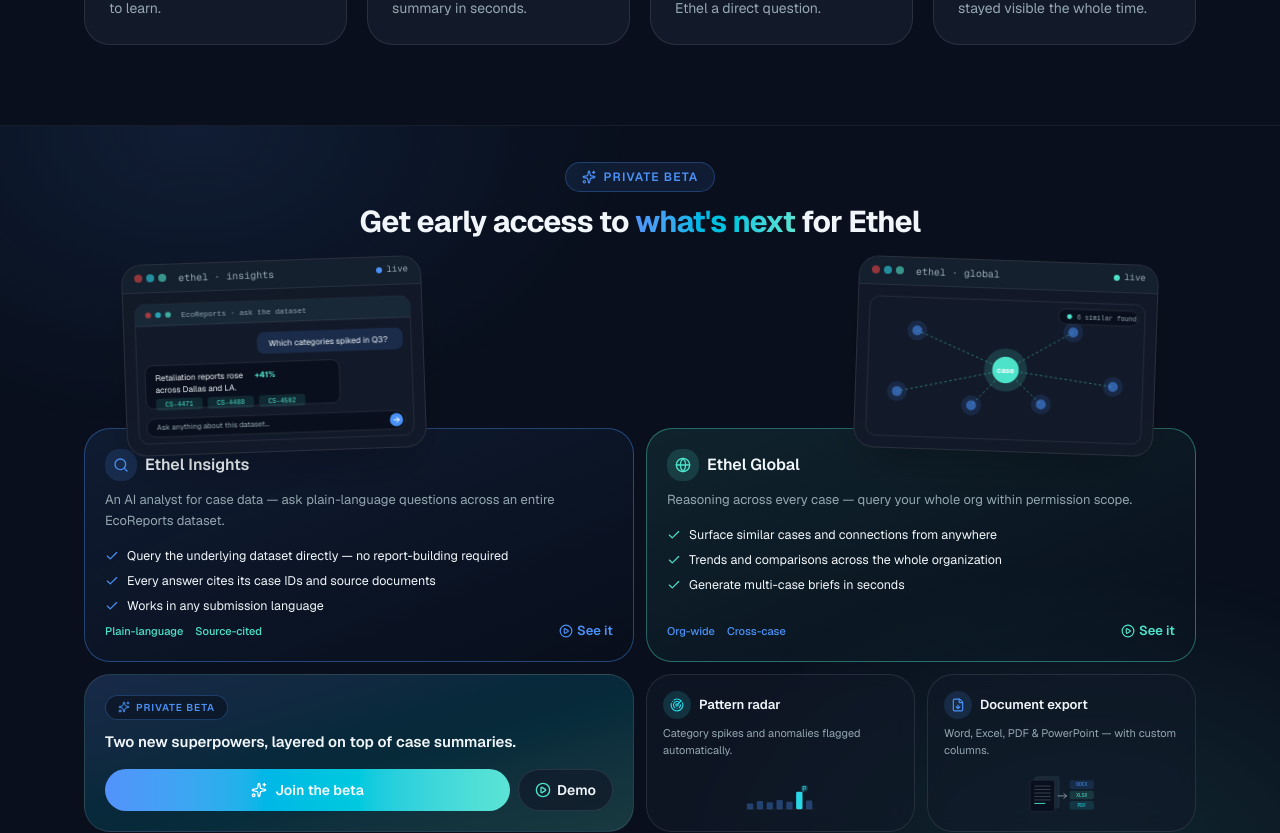
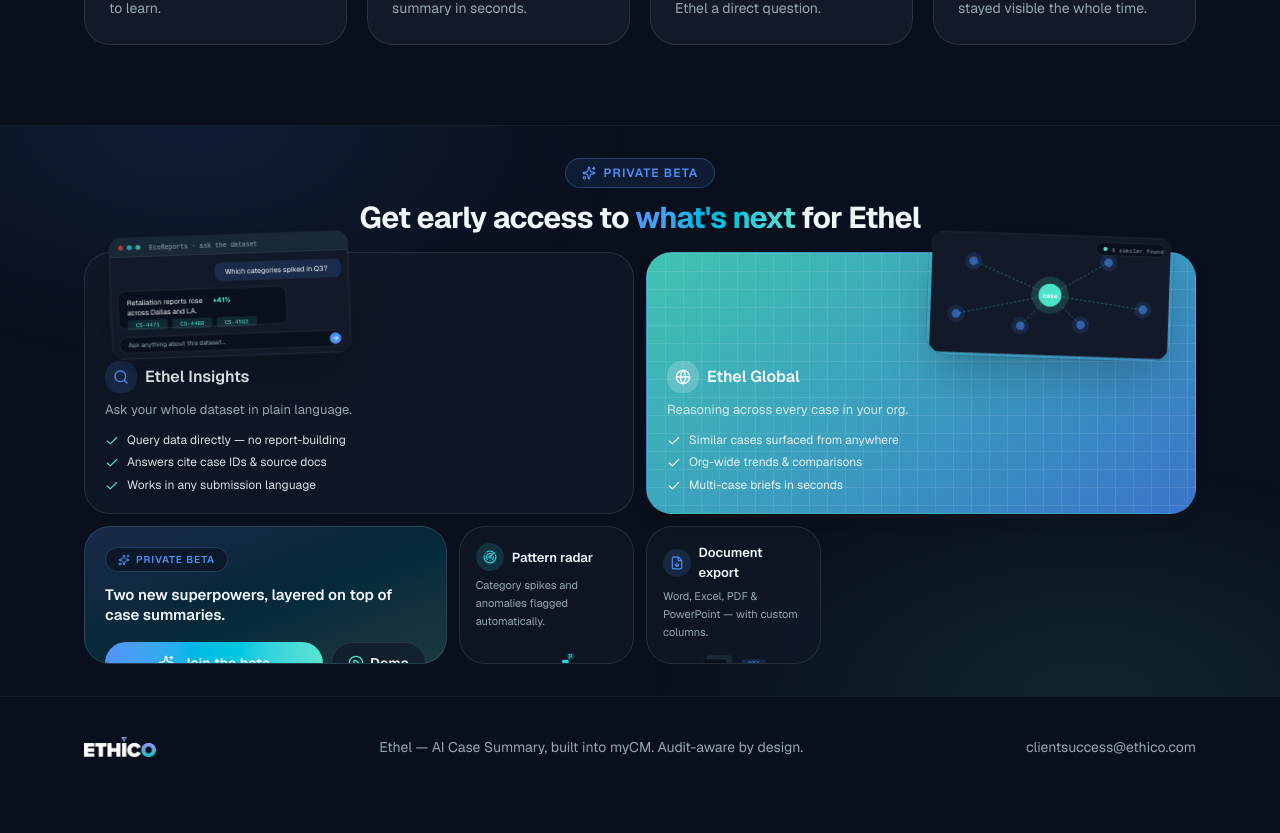
Before and after one commit to selinnaswag/ethel-simulation, a Next.js app: page / in a window 1280 px wide. Shown: the part 2120-2953 px from the top of the page. After the commit the page ends 2917 px from the top, so only its background shows below. Built offline with nearby package versions, Linux system fonts and the light colour scheme.

Commit message:
feat: refactor LeadTile component for new variant-based styling and simplified props

```diff
--- a/components/beta-program.tsx
+++ b/components/beta-program.tsx
@@ -292,104 +292,87 @@ function ExportGraphic() {
 /* ------------------------------------------------------------------ */
 
 function LeadTile({
-  tone,
+  variant,
   icon: Icon,
   name,
-  desc,
-  chips,
+  tagline,
   features,
   className,
 }: {
-  tone: "blue" | "teal"
+  variant: "glass" | "filled"
   icon: typeof Search
   name: string
-  desc: string
-  chips: string[]
+  tagline: string
   features: string[]
   className?: string
 }) {
-  const accent = tone === "blue" ? "text-brand-blue" : "text-brand-teal"
-  const chipAccent = tone === "blue" ? "text-brand-teal" : "text-brand-blue"
-  const border = tone === "blue" ? "border-brand-blue/40" : "border-brand-teal/40"
-  const wash =
-    tone === "blue" ? "from-brand-blue/[0.1] to-transparent" : "from-brand-teal/[0.1] to-transparent"
+  const filled = variant === "filled"
   return (
     <div
-      className={`flex flex-col overflow-hidden rounded-2xl border ${border} bg-gradient-to-br ${wash} p-5 ${className ?? ""}`}
+      className={`relative flex flex-col justify-end overflow-hidden rounded-2xl border p-5 ${
+        filled
+          ? "border-transparent bg-[linear-gradient(145deg,color-mix(in_oklch,var(--brand-teal)_88%,black_6%),color-mix(in_oklch,var(--brand-blue)_82%,black_8%))] text-primary-foreground shadow-lg"
+          : "border-border bg-card/70 backdrop-blur"
+      } ${className ?? ""}`}
     >
+      {filled && (
+        <div
+          aria-hidden="true"
+          className="pointer-events-none absolute inset-0 opacity-[0.10] [background-image:linear-gradient(var(--primary-foreground)_1px,transparent_1px),linear-gradient(90deg,var(--primary-foreground)_1px,transparent_1px)] [background-size:18px_18px]"
+        />
+      )}
+      <div className="relative">
         <div className="flex items-center gap-2">
           <span
             className={`flex size-8 items-center justify-center rounded-lg ${
-            tone === "blue" ? "bg-brand-blue/15" : "bg-brand-teal/15"
+              filled ? "bg-primary-foreground/20" : "bg-brand-blue/15"
             }`}
           >
-          <Icon className={`size-4 ${accent}`} />
+            <Icon
+              className={`size-4 ${filled ? "text-primary-foreground" : "text-brand-blue"}`}
+            />
           </span>
-        <h3 className="text-base font-semibold text-foreground">{name}</h3>
+          <h3 className="text-base font-semibold">{name}</h3>
         </div>
-      <p className="mt-2 text-[13px] leading-relaxed text-muted-foreground">{desc}</p>
-
-      {/* feature checklist fills the tile */}
-      <ul className="my-3 min-h-0 flex-1 space-y-2 pt-1">
+        <p
+          className={`mt-1.5 text-[13px] leading-relaxed ${
+            filled ? "text-primary-foreground/80" : "text-muted-foreground"
+          }`}
+        >
+          {tagline}
+        </p>
+        <ul className="mt-3 space-y-1.5">
           {features.map((f) => (
-          <li key={f} className="flex items-start gap-2 text-[12.5px] leading-snug text-foreground">
-            <Check className={`mt-0.5 size-3.5 shrink-0 ${accent}`} />
-            <span>{f}</span>
+            <li key={f} className="flex items-start gap-2 text-[12px] leading-snug">
+              <Check
+                className={`mt-0.5 size-3.5 shrink-0 ${
+                  filled ? "text-primary-foreground" : "text-brand-teal"
+                }`}
+              />
+              <span className={filled ? "text-primary-foreground/90" : "text-foreground/90"}>
+                {f}
+              </span>
             </li>
           ))}
         </ul>
-
-      <div className="flex flex-wrap items-center gap-x-3 gap-y-1.5">
-        {chips.map((c) => (
-          <span key={c} className={`text-[11px] font-medium ${chipAccent}`}>
-            {c}
-          </span>
-        ))}
-        <WatchDemoButton
-          className={`btn-anim ml-auto inline-flex items-center gap-1 text-[13px] font-semibold hover:gap-2 ${accent}`}
-        >
-          <PlayCircle className="size-3.5" />
-          See it
-        </WatchDemoButton>
       </div>
     </div>
   )
 }
 
-/** A floating window-chrome console that holds a software graphic. */
+/** A floating panel that holds a software graphic (the SVG carries its own chrome). */
 function FloatingConsole({
-  tone,
-  label,
-  tilt,
   graphic,
   className,
 }: {
-  tone: "blue" | "teal"
-  label: string
-  tilt: string
   graphic: React.ReactNode
   className?: string
 }) {
-  const dot = tone === "blue" ? "bg-brand-blue" : "bg-brand-teal"
   return (
     <div
-      className={`animate-float overflow-hidden rounded-xl border border-border bg-card/95 shadow-2xl ring-1 ring-black/5 backdrop-blur ${tilt} ${className ?? ""}`}
+      className={`animate-float overflow-hidden rounded-xl shadow-2xl ring-1 ring-black/10 [&_svg]:!h-auto [&_svg]:!w-full ${className ?? ""}`}
     >
-      {/* title bar */}
-      <div className="flex items-center gap-2 border-b border-border/70 bg-secondary/50 px-3 py-1.5">
-        <span className="flex items-center gap-1">
-          <span className="size-2 rounded-full bg-destructive/60" />
-          <span className="size-2 rounded-full bg-brand-pink/60" />
-          <span className="size-2 rounded-full bg-brand-teal/60" />
-        </span>
-        <span className="ml-1 font-mono text-[10px] text-muted-foreground">{label}</span>
-        <span className="ml-auto flex items-center gap-1 font-mono text-[9px] text-muted-foreground">
-          <span className={`size-1.5 rounded-full ${dot} animate-pulse-ring`} />
-          live
-        </span>
-      </div>
-      {/* graphic body */}
-      <div className="p-2 [&_svg]:!h-auto [&_svg]:!w-full">{graphic}</div>
+      {graphic}
     </div>
   )
 }
@@ -427,34 +410,32 @@ function MiniTile({
 
 function BentoGrid() {
   return (
-    <div className="grid gap-3 md:h-[404px] md:grid-cols-4 md:grid-rows-2">
-      {/* Insights lead — feature checklist */}
+    <div className="grid gap-3 md:grid-cols-6 md:grid-rows-[auto_138px]">
+      {/* Insights lead — glass, console floats over its left */}
       <LeadTile
-        className="md:col-span-2 md:row-span-2"
-        tone="blue"
+        className="md:col-span-3 md:pt-[108px]"
+        variant="glass"
         icon={Search}
         name="Ethel Insights"
-        desc="An AI analyst for case data — ask plain-language questions across an entire EcoReports dataset."
-        chips={["Plain-language", "Source-cited"]}
+        tagline="Ask your whole dataset in plain language."
         features={[
-          "Query the underlying dataset directly — no report-building required",
-          "Every answer cites its case IDs and source documents",
+          "Query data directly — no report-building",
+          "Answers cite case IDs & source docs",
           "Works in any submission language",
         ]}
       />
 
-      {/* Global lead — feature checklist */}
+      {/* Global lead — filled, stands out; console floats over its right */}
       <LeadTile
-        className="md:col-span-2 md:row-span-2"
-        tone="teal"
+        className="md:col-span-3 md:pt-[108px]"
+        variant="filled"
         icon={Globe}
         name="Ethel Global"
-        desc="Reasoning across every case — query your whole org within permission scope."
-        chips={["Org-wide", "Cross-case"]}
+        tagline="Reasoning across every case in your org."
         features={[
-          "Surface similar cases and connections from anywhere",
-          "Trends and comparisons across the whole organization",
-          "Generate multi-case briefs in seconds",
+          "Similar cases surfaced from anywhere",
+          "Org-wide trends & comparisons",
+          "Multi-case briefs in seconds",
         ]}
       />
 
@@ -549,9 +530,9 @@ export function BetaProgram() {
           className="pointer-events-none absolute inset-0 opacity-70 [background-image:radial-gradient(ellipse_50%_60%_at_15%_0%,color-mix(in_oklch,var(--brand-blue)_16%,transparent),transparent_70%),radial-gradient(ellipse_50%_60%_at_85%_100%,color-mix(in_oklch,var(--brand-teal)_16%,transparent),transparent_70%)]"
         />
 
-        <div className="relative mx-auto max-w-6xl px-5 py-9">
+        <div className="relative mx-auto max-w-6xl px-5 py-8">
           {/* header */}
-          <div className="mx-auto mb-5 max-w-2xl text-center">
+          <div className="mx-auto mb-4 max-w-2xl text-center">
             <span className="mb-3 inline-flex items-center gap-2 rounded-full border border-brand-blue/30 bg-brand-blue/10 px-4 py-1.5 text-xs font-semibold uppercase tracking-widest text-brand-blue">
               <Sparkles className="size-3.5" />
               Private beta
@@ -563,42 +544,24 @@ export function BetaProgram() {
 
           {/* mobile: consoles stacked above the grid */}
           <div className="mb-4 grid gap-3 sm:grid-cols-2 md:hidden">
+            <FloatingConsole graphic={<ConsoleGraphic />} />
+            <FloatingConsole graphic={<NetworkGraphic />} />
+          </div>
+
+          {/* desktop: Insights console floats over the left tile, Global over the right */}
+          <div className="relative">
+            <div className="pointer-events-none absolute inset-x-0 top-0 z-20 hidden md:block">
               <FloatingConsole
-              tone="blue"
-              label="ethel · insights"
-              tilt=""
                 graphic={<ConsoleGraphic />}
+                className="pointer-events-auto absolute -top-5 left-3 w-[244px] -rotate-2 transition-transform duration-500 hover:rotate-0 lg:left-6"
               />
               <FloatingConsole
-              tone="teal"
-              label="ethel · global"
-              tilt=""
                 graphic={<NetworkGraphic />}
+                className="pointer-events-auto absolute -top-5 right-3 w-[244px] rotate-2 transition-transform duration-500 hover:rotate-0 lg:right-6"
               />
             </div>
 
-          {/* desktop: consoles float above, overlapping the grid's top edge */}
-          <div className="relative">
-            <div className="pointer-events-none absolute inset-x-0 top-0 z-20 hidden items-start justify-between px-4 md:flex lg:px-10">
-              <FloatingConsole
-                tone="blue"
-                label="ethel · insights"
-                tilt="-rotate-2 hover:rotate-0"
-                graphic={<ConsoleGraphic />}
-                className="pointer-events-auto w-[300px] transition-transform duration-500"
-              />
-              <FloatingConsole
-                tone="teal"
-                label="ethel · global"
-                tilt="rotate-2 hover:rotate-0"
-                graphic={<NetworkGraphic />}
-                className="pointer-events-auto w-[300px] transition-transform duration-500"
-              />
-            </div>
-
-            <div className="md:pt-[168px]">
             <BentoGrid />
-            </div>
           </div>
         </div>
       </div>
```
Lines whose indentation alone changed are shown as unchanged.
